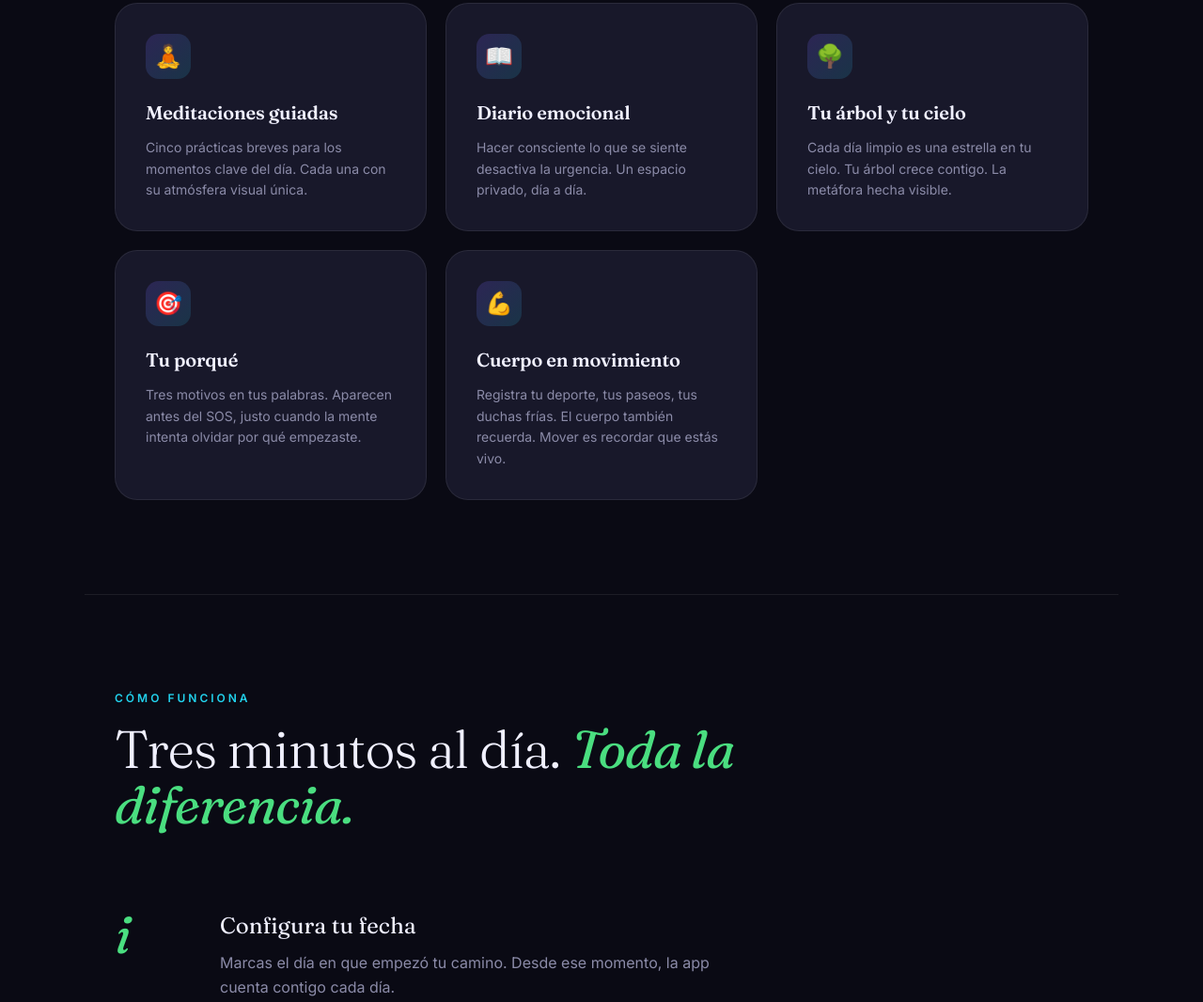
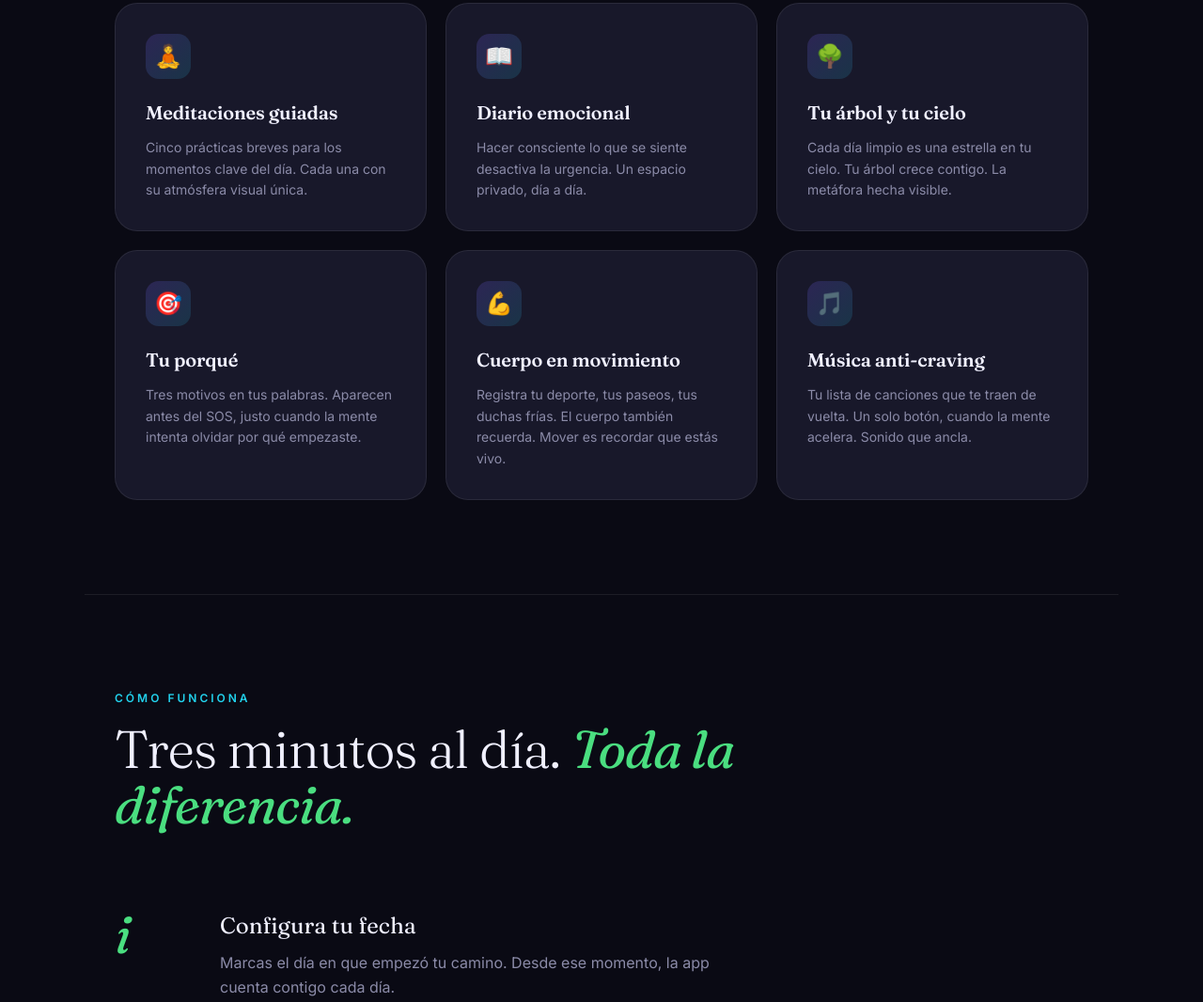
Before and after one commit to JoseOjea85/craving-health-landing, a plain HTML site: page index.html in a window 1280 px wide. Shown: the part 2253-3319 px from the top of the page at 94% size. Drawn offline with Linux system fonts and the light colour scheme.

Commit message:
Add anti-craving music feature

```diff
--- a/index.html
+++ b/index.html
@@ -655,6 +655,17 @@
           <span data-en>Track your training, your walks, your cold showers. The body remembers too. Moving is remembering you are alive.</span>
         </p>
       </div>
+      <div class="feature">
+        <div class="feature-icon">🎵</div>
+        <h3>
+          <span data-es>Música anti-craving</span>
+          <span data-en>Anti-craving music</span>
+        </h3>
+        <p>
+          <span data-es>Tu lista de canciones que te traen de vuelta. Un solo botón, cuando la mente acelera. Sonido que ancla.</span>
+          <span data-en>Your playlist of songs that bring you back. One button, when the mind speeds up. Sound that anchors.</span>
+        </p>
+      </div>
     </div>
   </section>
 
```
